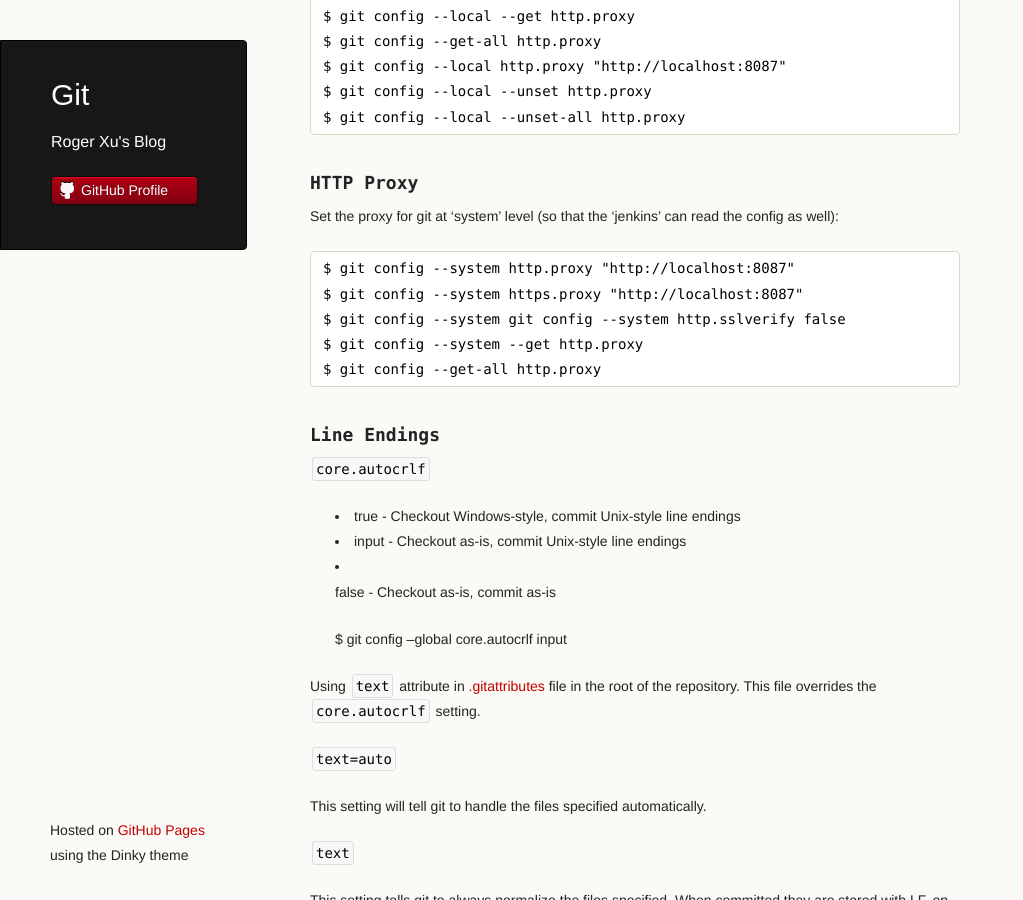
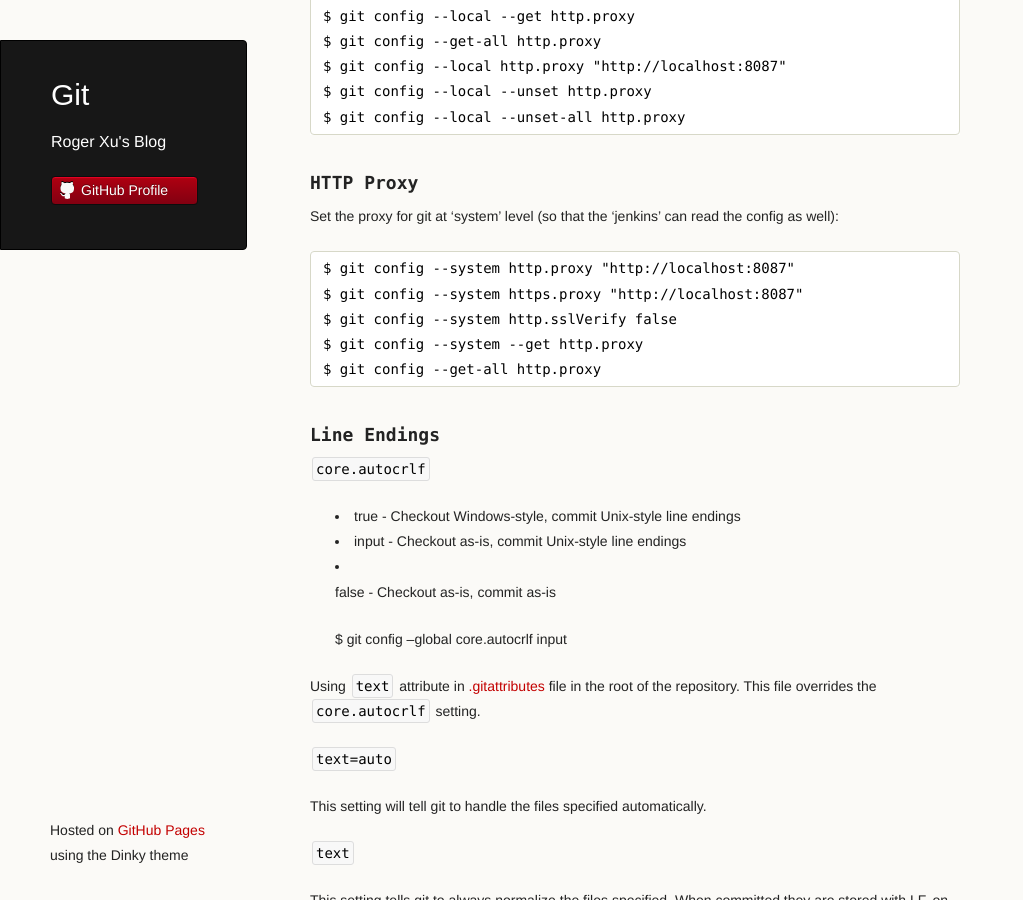
Before and after one commit to rogerxu/rogerxu.github.io, a Jekyll site: the page built from _posts/2012-09-27-git.md, in a window 1280 px wide and 900 px high, scrolled down 1701 px. Shown: the whole window, without its empty margins (0-1023 px from the left). Built offline with Jekyll 4.4.1, drawn with Linux system fonts in a browser that asks for light colours.

Commit message:
Update git post.

```diff
--- a/_posts/2012-09-27-git.md
+++ b/_posts/2012-09-27-git.md
@@ -77,7 +77,7 @@ Set the proxy for git at 'system' level (so that the 'jenkins' can read the conf
 
     $ git config --system http.proxy "http://localhost:8087"
     $ git config --system https.proxy "http://localhost:8087"
-    $ git config --system git config --system http.sslverify false
+    $ git config --system http.sslVerify false
     $ git config --system --get http.proxy
     $ git config --get-all http.proxy
 
```
